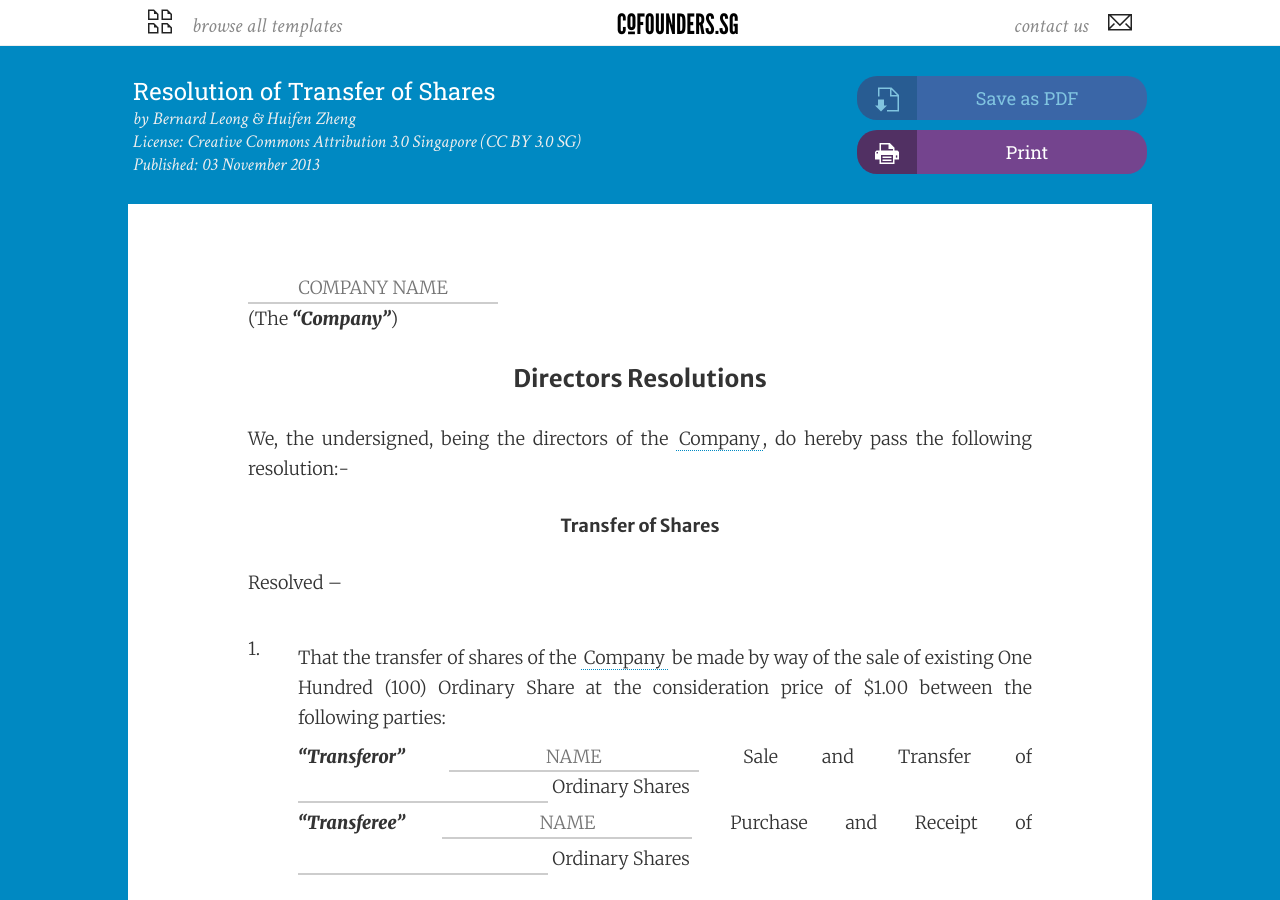
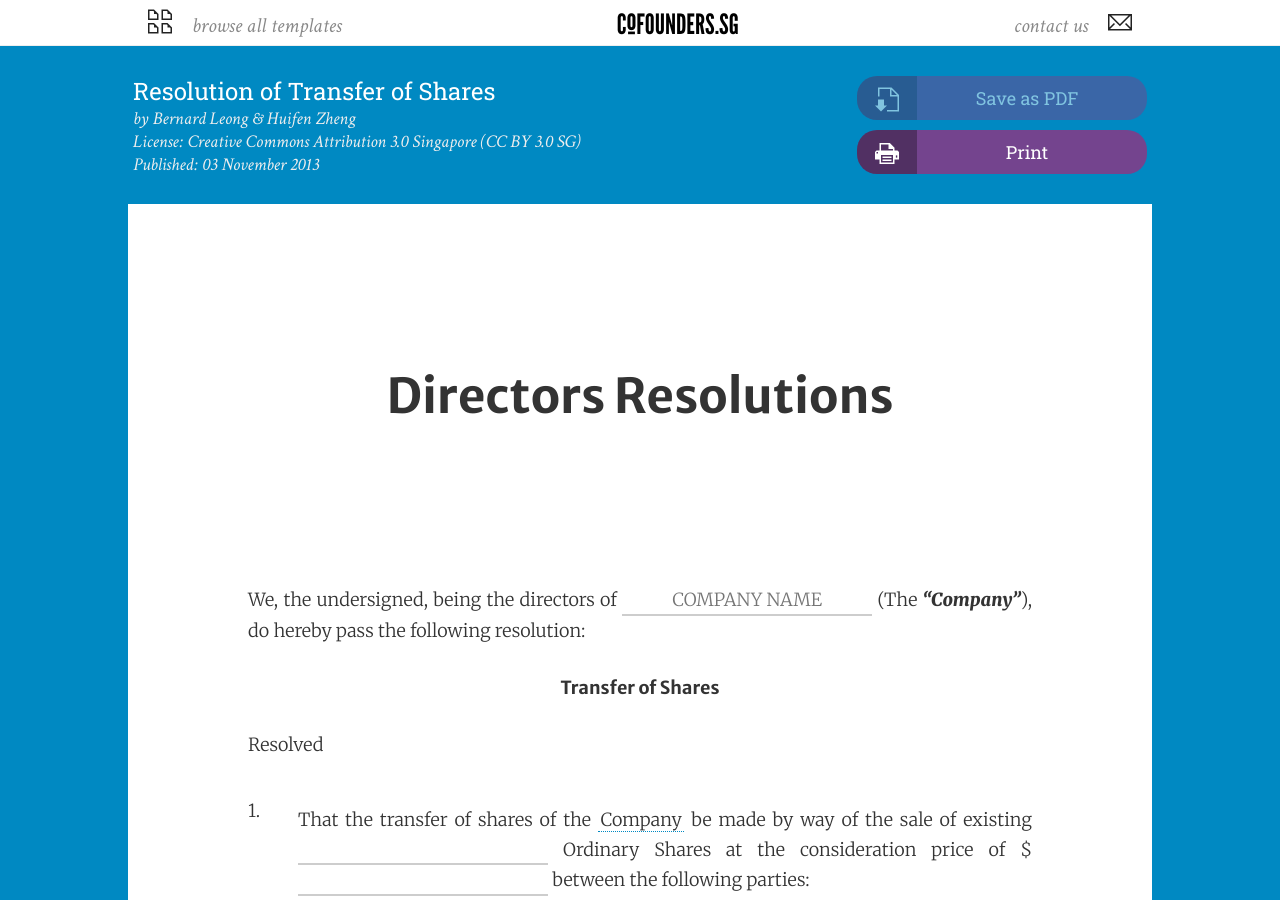
Before and after one commit to cofounders/legal, a Jekyll site: the page built from _posts/2013-11-03-resolution_of_transfer_of_shares.html, in a window 1280 px wide and 900 px high. Built offline with Jekyll 4.4.1, drawn with Linux system fonts in a browser that asks for light colours; some web fonts are replaced.

Commit message:
Markup improvements for Directors Resolutions. Ref #17

```diff
--- a/_posts/2013-11-03-resolution_of_transfer_of_shares.html
+++ b/_posts/2013-11-03-resolution_of_transfer_of_shares.html
@@ -13,30 +13,29 @@
   - entrepreneur
   - investor
 ---
-<p>
-  <input placeholder="Company Name" /> <br />
-  (The <dfn>Company</dfn>)
-</p>
+<h1>Directors Resolutions</h1>
 
-<h2>Directors Resolutions</h2>
-
-<p>We, the undersigned, being the directors of the Company, do hereby pass the following resolution:-</p>
+<p>We, the undersigned, being the directors of <input placeholder="Company Name" /> (The <dfn>Company</dfn>), do hereby pass the following resolution:</p>
 
 <h3>Transfer of Shares</h3>
 
-<p>Resolved –</p>
+<p>Resolved</p>
 
 <ol>
   <li>
-    <p>That the transfer of shares of the Company be made by way of the sale of existing One Hundred (100) Ordinary Share at the consideration price of $1.00 between the following parties:</p>
+    <p>That the transfer of shares of the Company be made by way of the sale of existing <input type="number" /> Ordinary Shares at the consideration price of $<input type="number" /> between the following parties:</p>
     <dl>
       <dt><dfn>Transferor</dfn></dt>
-      <dd><input placeholder="Name" /></dd>
-      <dd>Sale and Transfer of <input type="number" /> Ordinary Shares</dd>
+      <dd>
+        <p><input placeholder="Name" /></p>
+        <p>Sale and Transfer of <input type="number" /> Ordinary Shares</p>
+      </dd>
 
       <dt><dfn>Transferee</dfn></dt>
-      <dd><input placeholder="Name" /></dd>
-      <dd>Purchase and Receipt of <input type="number" /> Ordinary Shares</dd>
+      <dd>
+        <p><input placeholder="Name" /></p>
+        <p>Purchase and Receipt of <input type="number" /> Ordinary Shares</p>
+      </dd>
     </dl>
   </li>
   <li>
@@ -48,19 +47,19 @@
 
 <ul>
   <li>
-    <input alt="Signature" type="image" />
-    <input placeholder="Name of Director" />
+    <p><input alt="Signature" type="image" /></p>
+    <p><input placeholder="Name of Director" /></p>
   </li>
   <li>
-    <input alt="Signature" type="image" />
-    <input placeholder="Name of Director" />
+    <p><input alt="Signature" type="image" /></p>
+    <p><input placeholder="Name of Director" /></p>
   </li>
   <li>
-    <input alt="Signature" type="image" />
-    <input placeholder="Name of Director" />
+    <p><input alt="Signature" type="image" /></p>
+    <p><input placeholder="Name of Director" /></p>
   </li>
   <li>
-    <input alt="Signature" type="image" />
-    <input placeholder="Name of Director" />
+    <p><input alt="Signature" type="image" /></p>
+    <p><input placeholder="Name of Director" /></p>
   </li>
 </ul>
```
